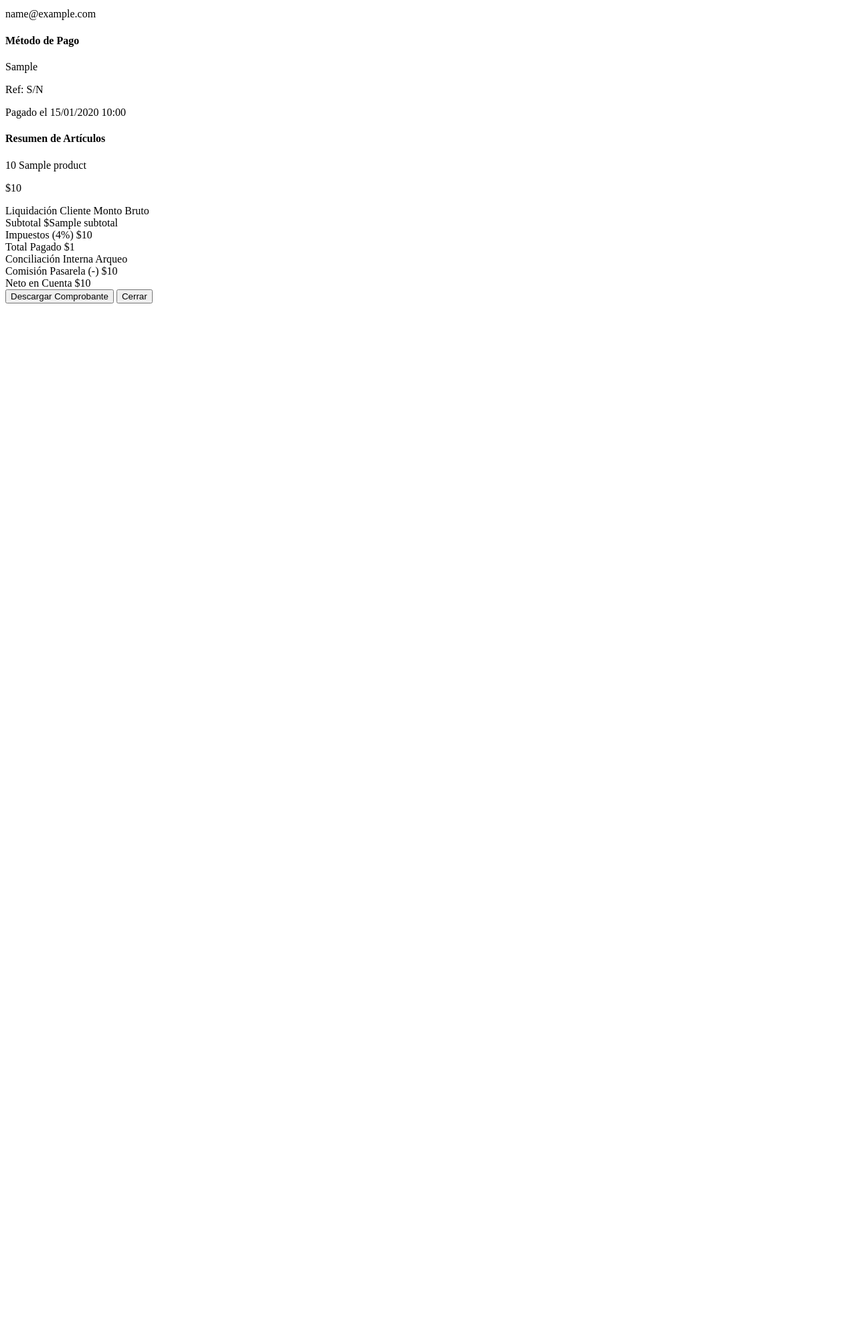
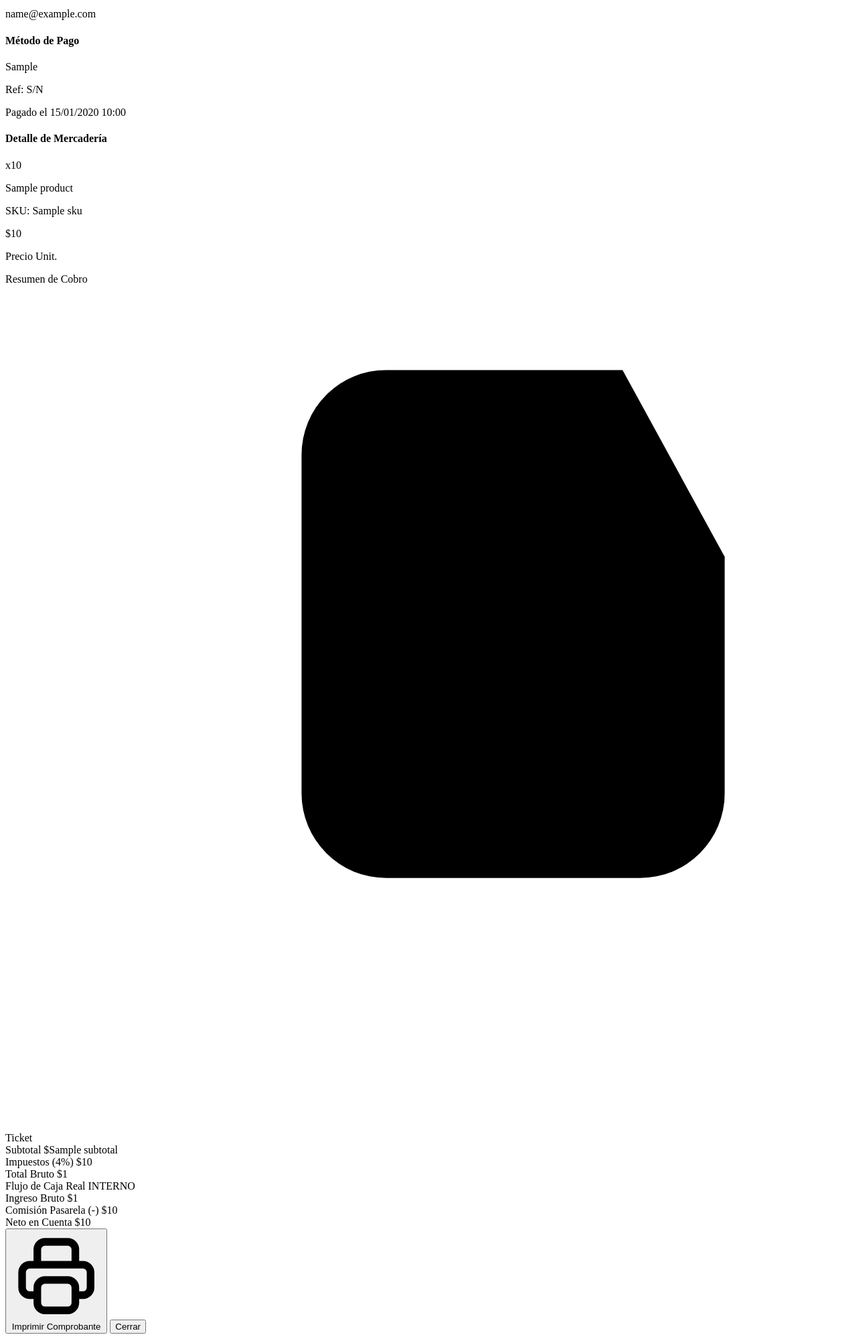
Before and after one commit to Sublian/nexus-oms-django, a Django app: template src/interfaces/web/templates/partials/order_detail_modal.html in a window 1280 px wide. Shown: the part 177-2176 px from the top of the page at 67% size. Before the commit the page ends 630 px from the top, so only its background shows below. Run offline with Django 5.2, Linux system fonts and the light colour scheme; the template is opened without the code that fills it: most values are stand-ins (such as "Sample title", 1, 10 or a date in 2020).

Commit message:
feat: complete order modal UI Restored SKU product details and finalized dual-financial view for business reconciliation.

```diff
--- a/src/interfaces/web/templates/partials/order_detail_modal.html
+++ b/src/interfaces/web/templates/partials/order_detail_modal.html
@@ -34,70 +34,88 @@
             </div>
 
             <div class="mb-8">
-                <h4 class="text-[10px] font-black text-gray-400 uppercase tracking-widest mb-4 text-center">Resumen de Artículos</h4>
-                <div class="space-y-2">
+                <h4 class="text-[10px] font-black text-gray-400 uppercase tracking-widest mb-4 text-center">Detalle de Mercadería</h4>
+                <div class="space-y-3">
                     {% for item in items %}
-                    <div class="flex justify-between items-center p-3 bg-gray-50/50 rounded-xl border border-gray-100 hover:border-tenant-primary/20 transition-colors">
-                        <div class="flex items-center gap-3">
-                            <span class="text-xs font-bold text-tenant-primary bg-tenant-primary/10 w-6 h-6 flex items-center justify-center rounded">{{ item.quantity }}</span>
-                            <span class="font-bold text-gray-800 text-sm">{{ item.product.name }}</span>
+                    <div class="flex justify-between items-center p-4 bg-gray-50/50 rounded-xl border border-gray-100 hover:border-tenant-primary/20 transition-all group">
+                        <div class="flex items-center gap-4">
+                            <div class="w-10 h-10 bg-white border border-gray-200 rounded-lg flex items-center justify-center shadow-sm">
+                                <span class="font-black text-tenant-primary text-sm">x{{ item.quantity }}</span>
+                            </div>
+                            <div>
+                                <p class="font-bold text-gray-900 text-sm group-hover:text-tenant-primary transition-colors">{{ item.product.name }}</p>
+                                <span class="text-[10px] px-1.5 py-0.5 bg-gray-200 text-gray-600 rounded font-mono font-bold uppercase tracking-tighter">
+                                    SKU: {{ item.product.sku }}
+                                </span>
+                            </div>
                         </div>
-                        <p class="font-bold text-gray-900 text-sm">${{ item.price_at_order }}</p>
+                        <div class="text-right">
+                            <p class="font-bold text-gray-900 text-sm">${{ item.price_at_order }}</p>
+                            <p class="text-[10px] text-gray-400 font-medium">Precio Unit.</p>
+                        </div>
                     </div>
                     {% endfor %}
                 </div>
             </div>
 
-            <div class="space-y-4">
-                <div class="bg-gray-50 rounded-2xl p-5 border border-gray-200">
-                    <div class="flex justify-between text-[10px] text-gray-400 mb-3 uppercase font-bold tracking-widest">
-                        <span>Liquidación Cliente</span>
-                        <span>Monto Bruto</span>
+            <div class="grid grid-cols-1 gap-4">
+                <div class="bg-white rounded-2xl p-5 border-2 border-gray-100">
+                    <div class="flex justify-between text-[10px] text-gray-400 mb-4 uppercase font-black tracking-widest">
+                        <span>Resumen de Cobro</span>
+                        <span class="flex items-center gap-1">
+                            <svg class="w-3 h-3" fill="currentColor" viewBox="0 0 20 20"><path d="M9 2a2 2 0 00-2 2v8a2 2 0 002 2h6a2 2 0 002-2V6.414L14.586 2H9z"></path></svg>
+                            Ticket
+                        </span>
                     </div>
                     <div class="space-y-2 text-sm">
-                        <div class="flex justify-between">
-                            <span class="text-gray-500">Subtotal</span>
-                            <span class="text-gray-900 font-medium">${{ order.subtotal }}</span>
+                        <div class="flex justify-between text-gray-600">
+                            <span>Subtotal</span>
+                            <span class="font-semibold">${{ order.subtotal }}</span>
                         </div>
-                        <div class="flex justify-between">
-                            <span class="text-gray-500">Impuestos ({{ order.active_tax_rate|default:18 }}%)</span>
-                            <span class="text-gray-900 font-medium">${{ order.tax_amount }}</span>
+                        <div class="flex justify-between text-gray-600">
+                            <span>Impuestos ({{ order.active_tax_rate|default:18 }}%)</span>
+                            <span class="font-semibold">${{ order.tax_amount }}</span>
                         </div>
-                        <div class="pt-2 border-t border-gray-200 flex justify-between items-center">
-                            <span class="font-bold text-gray-900 uppercase text-xs">Total Pagado</span>
-                            <span class="text-xl font-black text-gray-900 tracking-tighter">${{ order.total_amount }}</span>
+                        <div class="pt-3 mt-1 border-t border-gray-100 flex justify-between items-center">
+                            <span class="font-black text-gray-950 text-xs uppercase">Total Bruto</span>
+                            <span class="text-2xl font-black text-gray-950 tracking-tighter">${{ order.total_amount }}</span>
                         </div>
                     </div>
                 </div>
 
-                <div class="bg-gray-900 rounded-2xl p-5 text-white shadow-xl shadow-gray-200">
-                    <div class="flex justify-between text-[10px] text-tenant-secondary/60 mb-3 uppercase font-black tracking-widest">
-                        <span>Conciliación Interna</span>
-                        <span class="text-tenant-secondary">Arqueo</span>
+                <div class="bg-gray-900 rounded-2xl p-5 text-white shadow-xl shadow-gray-200 ring-4 ring-gray-900/5">
+                    <div class="flex justify-between text-[10px] text-tenant-secondary/50 mb-4 uppercase font-black tracking-widest">
+                        <span>Flujo de Caja Real</span>
+                        <span class="px-2 py-0.5 bg-tenant-secondary/20 text-tenant-secondary rounded text-[9px]">INTERNO</span>
                     </div>
                     <div class="space-y-2 text-sm">
+                        <div class="flex justify-between opacity-70">
+                            <span>Ingreso Bruto</span>
+                            <span>${{ order.total_amount }}</span>
+                        </div>
                         {% if order.payment and order.payment.fee_amount > 0 %}
-                        <div class="flex justify-between text-red-400">
-                            <span class="flex items-center gap-1">Comisión Pasarela (-)</span>
+                        <div class="flex justify-between text-red-400 font-medium">
+                            <span class="flex items-center gap-1 italic">Comisión Pasarela (-)</span>
                             <span>${{ order.payment.fee_amount }}</span>
                         </div>
                         {% endif %}
-                        <div class="pt-2 border-t border-white/10 flex justify-between items-center">
-                            <span class="text-xs font-bold text-tenant-secondary/80 uppercase">Neto en Cuenta</span>
-                            <span class="text-2xl font-black text-white tracking-tighter">
+                        <div class="pt-3 mt-1 border-t border-white/10 flex justify-between items-center">
+                            <span class="text-xs font-black text-tenant-secondary uppercase tracking-wider">Neto en Cuenta</span>
+                            <span class="text-3xl font-black text-white tracking-tighter">
                                 ${% if order.payment %}{{ order.payment.net_amount }}{% else %}{{ order.total_amount }}{% endif %}
                             </span>
                         </div>
                     </div>
                 </div>
             </div>
-            </div>
+        </div>
 
         <div class="p-6 bg-white border-t border-gray-50 flex gap-3">
-            <button class="flex-1 py-3 bg-tenant-primary text-tenant-secondary rounded-xl font-bold shadow-lg shadow-tenant-primary/20 hover:opacity-90 transition-all flex items-center justify-center gap-2 uppercase text-xs tracking-widest">
-                Descargar Comprobante
+            <button class="flex-1 py-4 bg-tenant-primary text-tenant-secondary rounded-xl font-black shadow-lg shadow-tenant-primary/30 hover:translate-y-[-1px] active:translate-y-[0px] transition-all flex items-center justify-center gap-2 uppercase text-xs tracking-[0.1em]">
+                <svg class="w-4 h-4" fill="none" stroke="currentColor" viewBox="0 0 24 24"><path stroke-linecap="round" stroke-linejoin="round" stroke-width="2" d="M17 17h2a2 2 0 002-2v-4a2 2 0 00-2-2H5a2 2 0 00-2 2v4a2 2 0 002 2h2m2 4h6a2 2 0 002-2v-4a2 2 0 00-2-2H9a2 2 0 00-2 2v4a2 2 0 002 2zm8-12V5a2 2 0 00-2-2H9a2 2 0 00-2 2v4h10z"></path></svg>
+                Imprimir Comprobante
             </button>
-            <button onclick="document.getElementById('order-modal').remove()" class="px-8 py-3 bg-gray-100 text-gray-500 rounded-xl font-bold hover:bg-gray-200 transition-all text-xs uppercase tracking-widest">
+            <button onclick="document.getElementById('order-modal').remove()" class="px-8 py-4 bg-gray-100 text-gray-500 rounded-xl font-bold hover:bg-gray-200 transition-all text-xs uppercase tracking-widest">
                 Cerrar
             </button>
         </div>
@@ -105,7 +123,6 @@
 </div>
 
 <script>
-    // Cerrar con la tecla ESC
     document.addEventListener('keydown', function(e) {
         if (e.key === 'Escape') {
             const modal = document.getElementById('order-modal');
```
